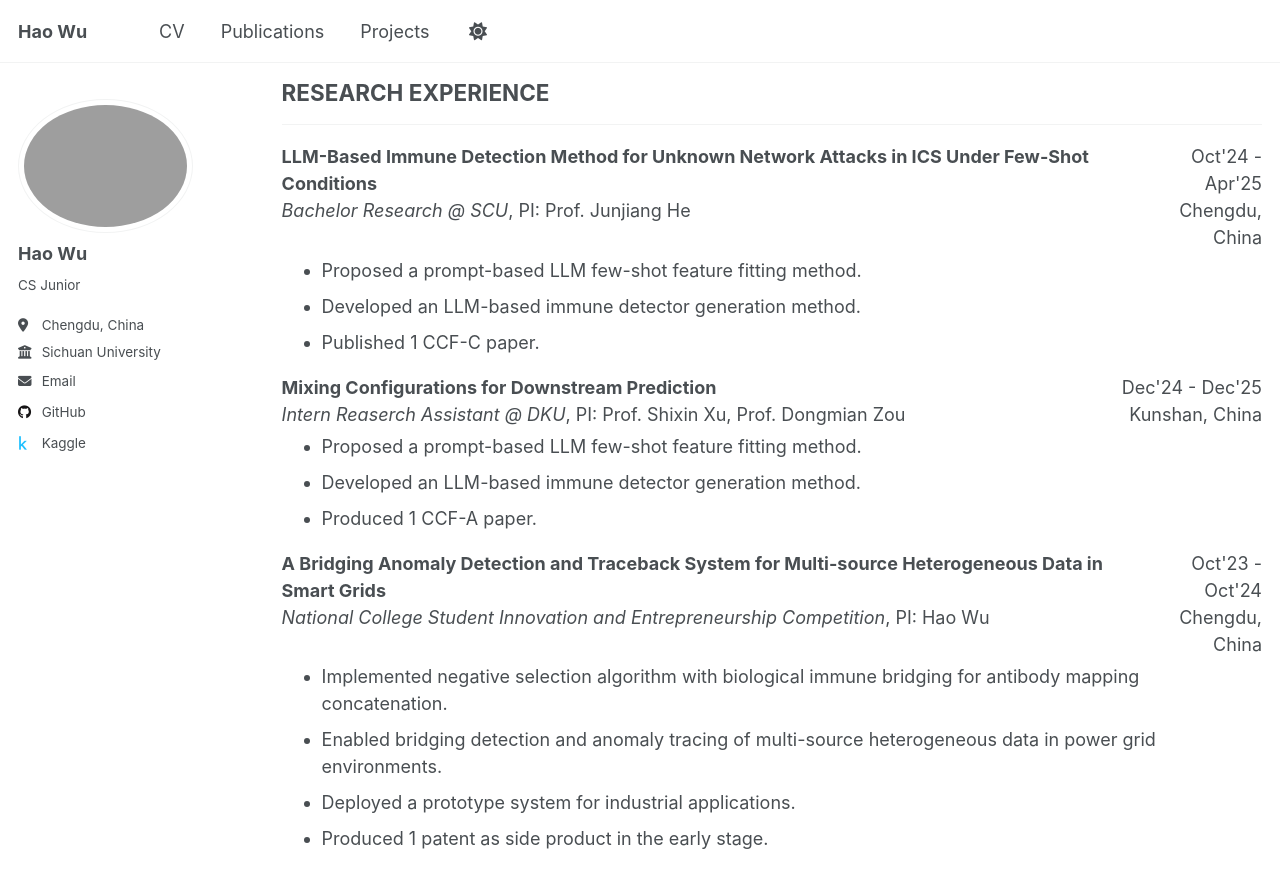
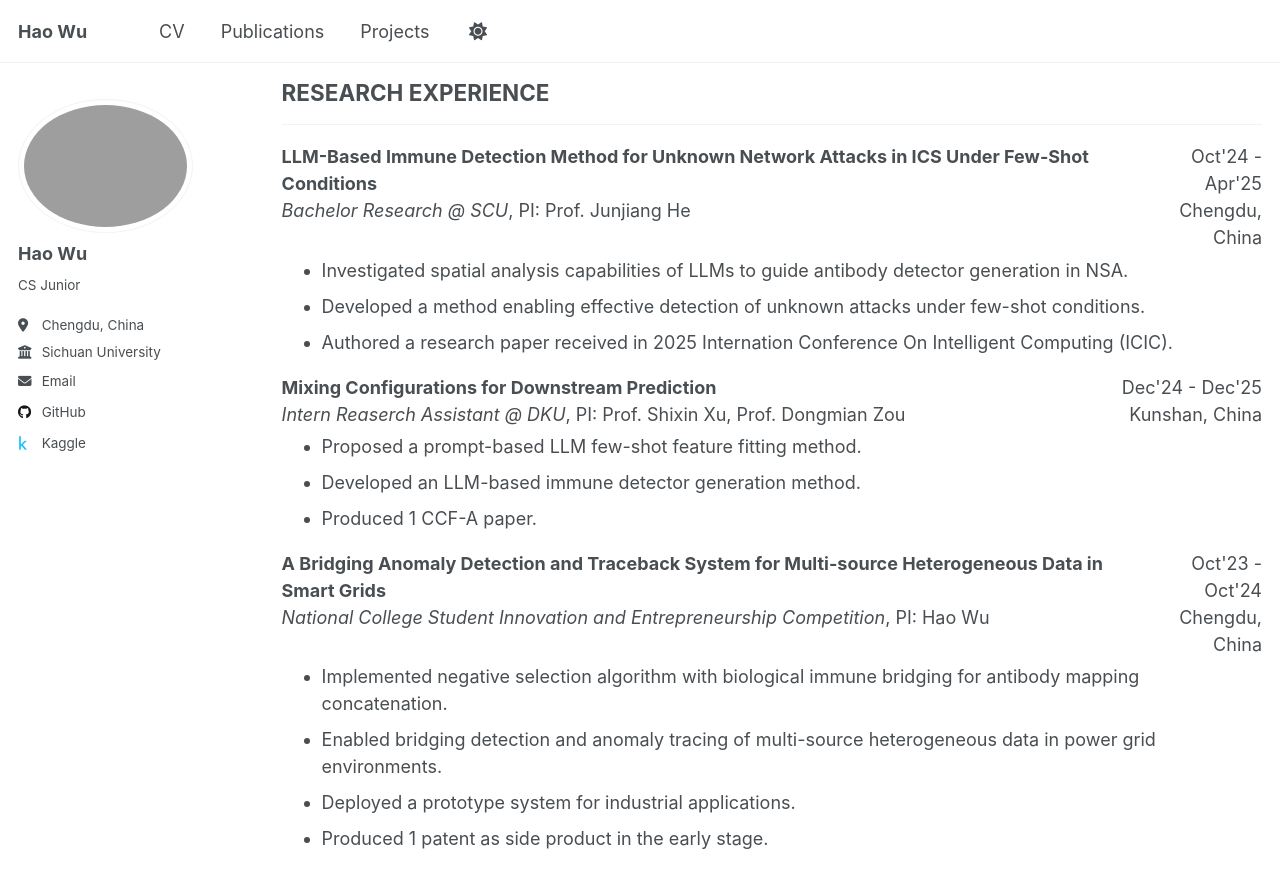
Before and after one commit to JayLon1022/JayLon1022.github.io, a Jekyll site: the page built from _pages/cv.md, in a window 1280 px wide and 900 px high, scrolled down 1129 px. Shown: the top 888 px of the window. Built offline with Jekyll 4.4.1, drawn with Linux system fonts in a browser that asks for light colours.

Commit message:
cv updated

```diff
--- a/_pages/cv.md
+++ b/_pages/cv.md
@@ -87,9 +87,9 @@ redirect_from:
   </div>
 </div>
 <div style="margin-top: -0.7em;"></div>
-- Proposed a prompt-based LLM few-shot feature fitting method.
-- Developed an LLM-based immune detector generation method.
-- Published 1 CCF-C paper.
+- Investigated spatial analysis capabilities of LLMs to guide antibody detector generation in NSA.
+- Developed a method enabling effective detection of unknown attacks under few-shot conditions.
+- Authored a research paper received in 2025 Internation Conference On Intelligent Computing (ICIC).
 
 <div style="display: flex; justify-content: space-between;">
   <div>
```
